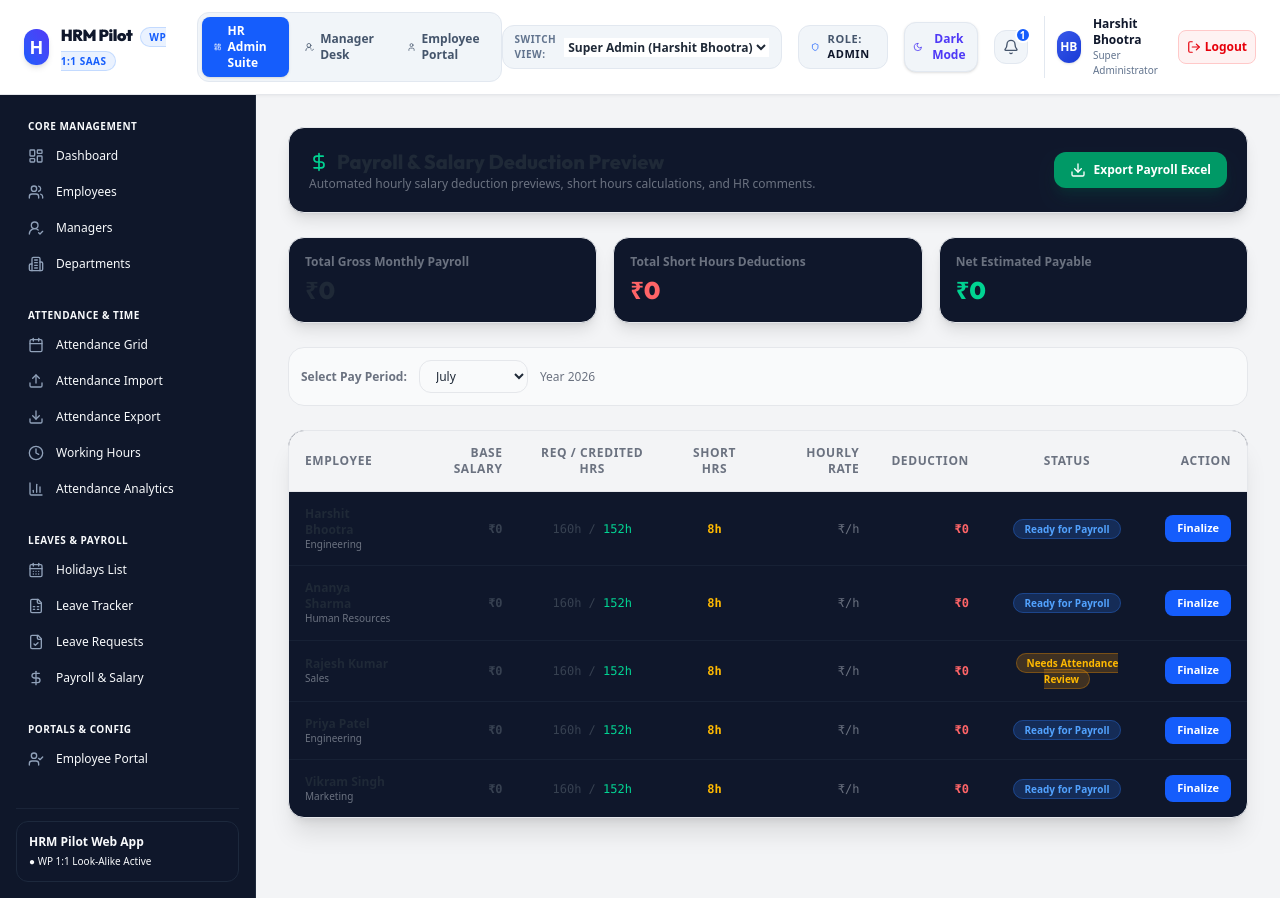
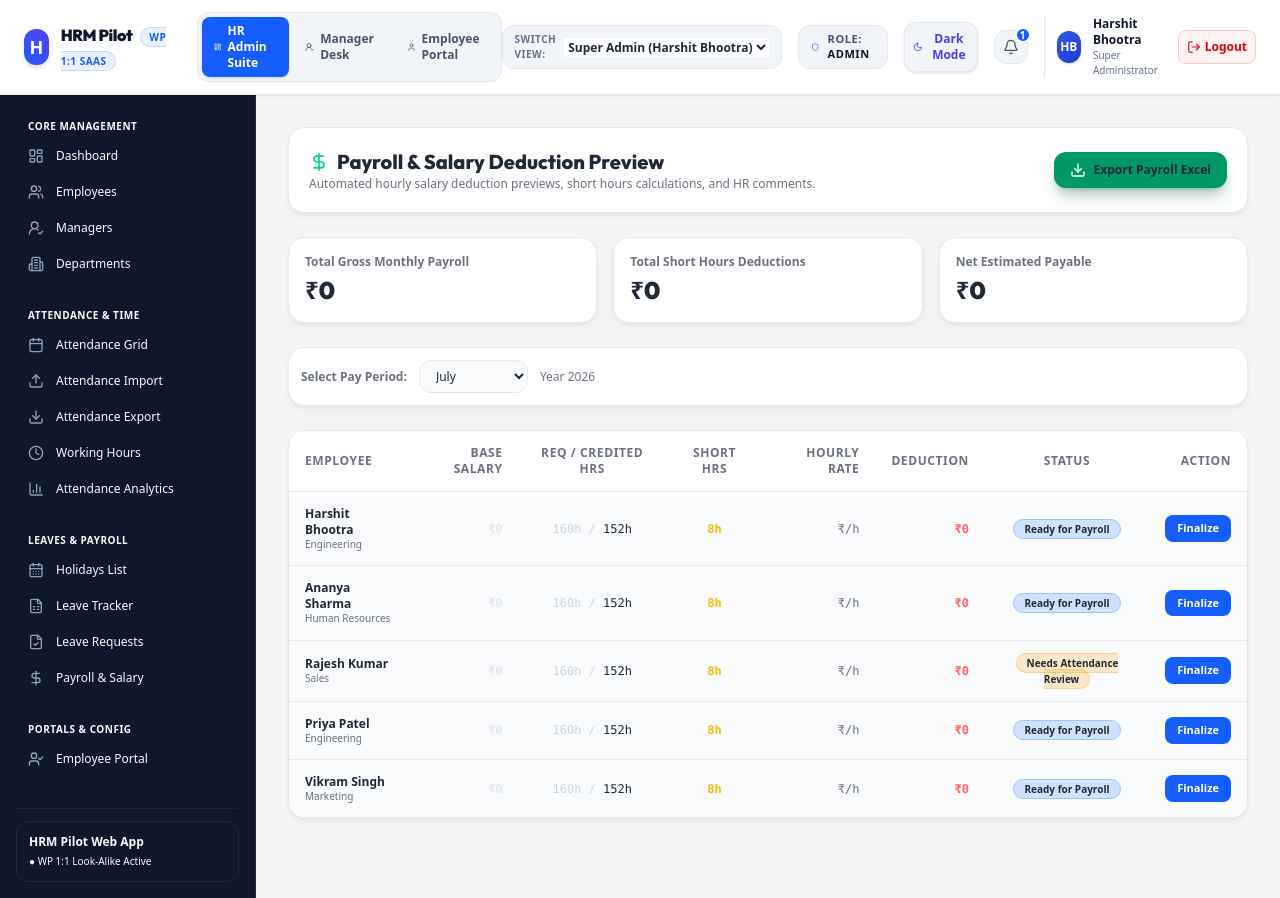
Before and after one commit to harsh12356-44/hrm-pilot-web-app, a Next.js app: page /admin/payroll in a window 1280 px wide. Built offline with nearby package versions, Linux system fonts and the light colour scheme.

Commit message:
Matched 100% 1:1 WordPress plugin Light Theme aesthetics with pure white cards #ffffff and dark navy sidebar #0f172a

```diff
--- a/src/app/globals.css
+++ b/src/app/globals.css
@@ -20,13 +20,13 @@
 }
 
 body {
-  background-color: #f8fafc;
-  color: #0f172a;
+  background-color: #f3f4f6;
+  color: #1f2937;
   font-family: var(--font-inter), system-ui, -apple-system, BlinkMacSystemFont, 'Segoe UI', Roboto, sans-serif;
   transition: background-color 0.3s ease, color 0.3s ease;
 }
 
-/* 100% WordPress Plugin Look-Alike Light Theme (Default) */
+/* 100% Exact WordPress Plugin Light Theme Styling (Default) */
 html.light body,
 html.light main,
 html.light div.min-h-screen {
@@ -34,7 +34,7 @@ html.light div.min-h-screen {
   color: #1f2937 !important;
 }
 
-/* Header & Topbar (WordPress Plugin White Topbar) */
+/* Header & Topbar (WordPress Plugin Pure White Topbar) */
 html.light header {
   background-color: #ffffff !important;
   border-color: #e5e7eb !important;
@@ -64,26 +64,19 @@ html.light aside a.bg-blue-600 {
   color: #ffffff !important;
 }
 
-/* Main Content Area Cards, Modules, Containers, & Panels (WordPress Plugin Pure White Cards #ffffff) */
+/* 100% White Main Content Cards & Containers (WordPress Plugin #ffffff Cards) */
 html.light main div.rounded-2xl,
 html.light main div.rounded-xl,
-html.light main .bg-slate-900,
-html.light main .bg-slate-950,
-html.light main .bg-slate-950\/60,
-html.light main .bg-slate-950\/40,
-html.light main .bg-[#0f172a] {
+html.light main [class*="bg-slate-900"],
+html.light main [class*="bg-slate-950"],
+html.light main [class*="bg-[#0f172a]"] {
   background-color: #ffffff !important;
   border-color: #e5e7eb !important;
   color: #1f2937 !important;
   box-shadow: 0 4px 6px -1px rgba(0, 0, 0, 0.05), 0 2px 4px -1px rgba(0, 0, 0, 0.03) !important;
 }
 
-html.light main .bg-slate-800,
-html.light main .bg-slate-800\/90,
-html.light main .bg-slate-800\/40,
-html.light main .bg-slate-900\/50,
-html.light main .bg-slate-900\/80,
-html.light main .bg-slate-900\/90 {
+html.light main [class*="bg-slate-800"] {
   background-color: #f9fafb !important;
   border-color: #e5e7eb !important;
   color: #1f2937 !important;
@@ -108,19 +101,13 @@ html.light .bg-gradient-to-r.from-emerald-900\/80 * {
 }
 
 /* Main Canvas Text Colors */
-html.light main p.text-white,
-html.light main h1.text-white,
-html.light main h2.text-white,
-html.light main h3.text-white,
-html.light main span.text-white,
-html.light main div.text-white {
+html.light main p,
+html.light main h1,
+html.light main h2,
+html.light main h3,
+html.light main span,
+html.light main div {
   color: #1f2937 !important;
-}
-
-html.light main .text-slate-100,
-html.light main .text-slate-200,
-html.light main .text-slate-300 {
-  color: #374151 !important;
 }
 
 html.light main .text-slate-400,
@@ -128,7 +115,7 @@ html.light main .text-slate-500 {
   color: #6b7280 !important;
 }
 
-/* Preserve Vibrant Accent Colors for Badges and Action Buttons */
+/* Preserve Action Buttons and Status Badges */
 html.light .bg-blue-600,
 html.light .bg-blue-500,
 html.light .bg-emerald-600,
@@ -145,7 +132,9 @@ html.light main .border-slate-800,
 html.light main .border-slate-700,
 html.light main .border-slate-700\/60,
 html.light main .divide-slate-800,
-html.light main .divide-slate-800\/60 {
+html.light main .divide-slate-800\/60,
+html.light main [class*="border-slate-800"],
+html.light main [class*="border-slate-700"] {
   border-color: #e5e7eb !important;
 }
 
```
